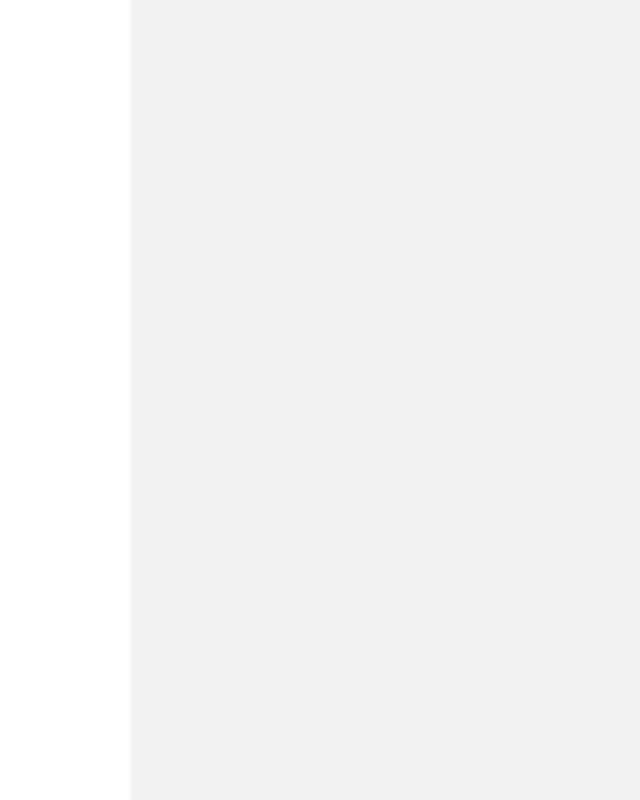
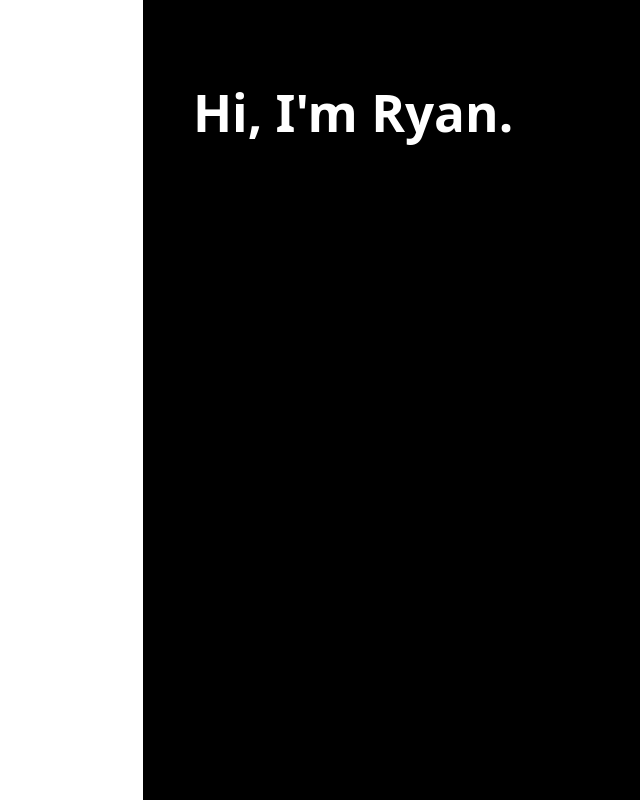
Before and after one commit to gipsoong/gipsoong.com, a React (Vite) app in the folder source/: page / in a window 1280 px wide. Shown: the whole page, without its empty margins (29-669 px from the left). Built offline with nearby package versions, Linux system fonts and the light colour scheme.

Commit message:
Added intro component with heading.

```diff
--- /dev/null
+++ b/source/components/Intro.jsx
@@ -0,0 +1,7 @@
+export default function Intro() {
+    return (
+        <div className='intro'>
+            <h1>Hi, I'm Ryan.</h1>
+        </div>
+    )
+}
--- a/source/src/App.css
+++ b/source/src/App.css
@@ -52,10 +52,6 @@ html, body {
     min-height: 100%;
 }
 
-.content {
-    background-color: #f2f2f2;
-}
-
 .socials {
     display: flex;
     justify-content: space-around;
@@ -88,7 +84,9 @@ nav div {
 }
 
 .content {
-    flex: 7 0 auto;
+    flex: 4 auto;
+    padding: 50px;
+    background-color: black;
 }
 
 nav ul {
@@ -99,3 +97,7 @@ nav ul {
 a {
     color: white;
 }
+
+.intro {
+    color: white;
+}
--- a/source/src/App.jsx
+++ b/source/src/App.jsx
@@ -4,6 +4,7 @@ import viteLogo from '/vite.svg'
 import React from "react";
 import './App.css'
 import Navbar from '../components/Navbar'
+import Intro from '../components/Intro'
 import {Route, Routes} from 'react-router-dom'
 
 function App() {
@@ -12,6 +13,7 @@ function App() {
         <div className='main'>
             <Navbar/>
             <div className='content'>
+                <Intro/>
                 <Routes>
                     <Route path="/" component={App} />
                 </Routes>
```
